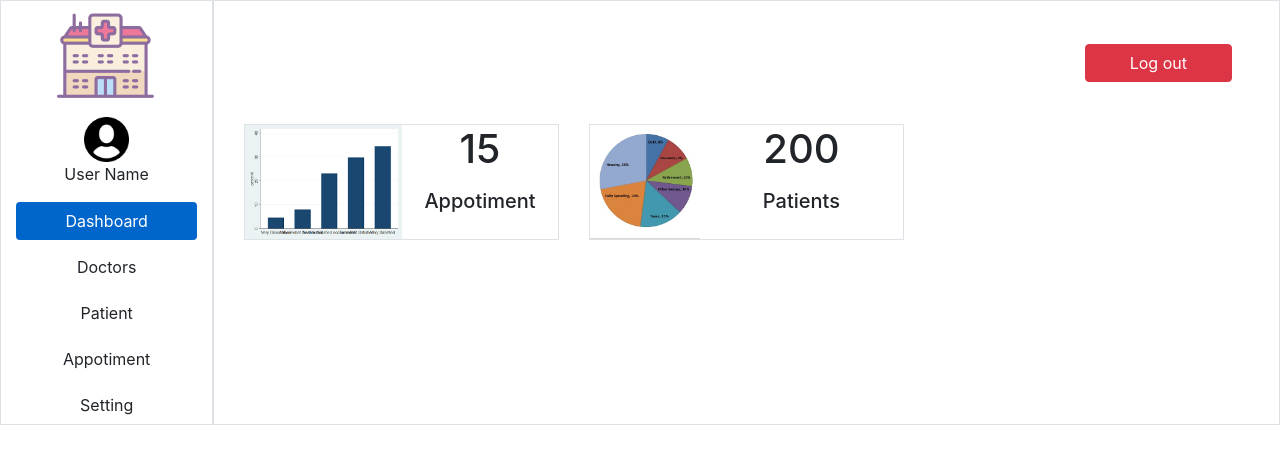
After one commit to DhruvSavaliya94/Hospital-Management-System, a PHP site: page /dashboard.html in a window 1280 px wide. The commit adds this page. Shown: the top 464 px of the page. Run offline with PHP 8.4, Linux system fonts and the light colour scheme; style sheets or scripts are compiled from the project's sources.

Commit message:
dashboard created.

```diff
--- a/Login.html
+++ b/Login.html
@@ -26,8 +26,10 @@
                             <div class="form-group">
                                 <input type="password" class="form-control" id="Password" placeholder="Password">
                             </div>
-                            <div class="form-group py-5">
+                            <div class="form-group pt-5">
                                 <button type="submit" class="btn btn-primary btn-block">Login</button>
+                                <a class="btn btn-info btn-block" href="Signup.html" role="button">If you have no
+                                    account then Sign up</a>
                             </div>
                         </form>
                     </div>
--- a/Signup.html
+++ b/Signup.html
@@ -18,7 +18,8 @@
                 <div class="col-md-10 border">
                     <div class="row d-flex justify-content-center">
                         <div class="col-6 col-sm-6 col-md-4 form-border my-5">
-                        <img class="d-block mx-auto py-3" width="35%" src="resources/images/user.png" alt="user_photo">
+                            <img class="d-block mx-auto py-3" width="35%" src="resources/images/user.png"
+                                alt="user_photo">
                             <form>
                                 <div class="form-group">
                                     <input type="email" class="form-control" id="Email" placeholder="Email ID">
--- /dev/null
+++ b/dashboard.html
@@ -0,0 +1,112 @@
+<!DOCTYPE html>
+<html lang="en">
+
+    <head>
+        <meta charset="UTF-8">
+        <link rel="stylesheet" type="text/css" href="resources/css/style.css">
+        <meta name="viewport" content="width=device-width, initial-scale=1">
+        <meta http-equiv="X-UA-Compatible" content="ie=edge">
+        <script src="resources/js/jquery-3.4.1.js"></script>
+        <link rel="stylesheet" type="text/css" href="resources/css/bootstrap.css">
+        <script src="resources/js/bootstrap.js"></script>
+        <title>Main</title>
+    </head>
+
+    <body>
+        <div class="container-fluid">
+            <div class="row">
+                <div class="col-md-2 border">
+                    <div class="text-center">
+                        <a href="#"><img src="resources/images/hospital.png" alt="Logo"></a>
+                    </div>
+                    <div class="text-center py-3">
+                        <img width="25%" src="resources/images/user.png" alt="user_photo">
+                        <p class="m-0 p-0">User Name</p>
+                    </div>
+                    <button class="tablinks btn btn-block button-hover" onclick="typ(event, 'Dashboard')"
+                        id="defaultOpen">Dashboard</button>
+                    <button class="tablinks btn btn-block button-hover" onclick="typ(event, 'Doctors')">Doctors</button>
+                    <button class="tablinks btn btn-block button-hover" onclick="typ(event, 'Patient')">Patient</button>
+                    <button class="tablinks btn btn-block button-hover"
+                        onclick="typ(event, 'Appotiment')">Appotiment</button>
+                    <button class="tablinks btn btn-block button-hover" onclick="typ(event, 'Setting')">Setting</button>
+                </div>
+                <div class="col-md-10 border">
+                    <div class="row d-flex justify-content-end">
+                        <div class="col-md-2 text-center Logout-button-margin">
+                            <a class="btn btn-danger btn-block" href="Signup.html" role="button">Log out</a>
+                        </div>
+                    </div>
+                    <div class="row">
+                        <div class="col">
+                            <!-- ############################ Dashboard page ############################-->
+                            <div id="Dashboard" class="tabcontent">
+                                <div class="row m-0 p-0">
+                                    <div class="col-md-4">
+                                        <div class="media border">
+                                            <img width="50%" src="resources/images/dashboard-graph-1.png"
+                                                alt="graph">
+                                            <div class="media-body">
+                                                <h1 class="mt-0 text-center">15</h1>
+                                                <h5 class="py-2 text-center">Appotiment</h5>
+                                            </div>
+                                        </div>
+                                    </div>
+                                    <div class="col-md-4">
+                                        <div class="media border">
+                                            <img width="35%" src="resources/images/dashboard-graph-2.jpg"
+                                                alt="graph">
+                                            <div class="media-body">
+                                                <h1 class="mt-0 text-center">200</h1>
+                                                <h5 class="py-2 text-center">Patients</h5>
+                                            </div>
+                                        </div>
+                                    </div>
+                                </div>
+                            </div>
+
+
+                            <div id="Doctors" class="tabcontent">
+                                <h3>Doctors</h3>
+                            </div>
+
+                            <div id="Patient" class="tabcontent">
+                                <h3>Patient</h3>
+                            </div>
+
+                            <div id="Appotiment" class="tabcontent">
+                                <h3>Appotiment</h3>
+                            </div>
+                            <div id="Setting" class="tabcontent">
+                                <h3>Setting</h3>
+                            </div>
+                        </div>
+                    </div>
+                </div>
+            </div>
+        </div>
+
+
+
+        <script>
+            function typ(evt, about) {
+                var i, tabcontent, tablinks;
+                tabcontent = document.getElementsByClassName("tabcontent");
+                for (i = 0; i < tabcontent.length; i++) {
+                    tabcontent[i].style.display = "none";
+                }
+                tablinks = document.getElementsByClassName("tablinks");
+                for (i = 0; i < tablinks.length; i++) {
+                    tablinks[i].className = tablinks[i].className.replace(" active", "");
+                }
+                document.getElementById(about).style.display = "block";
+                evt.currentTarget.className += " active";
+            }
+
+            // Get the element with id="defaultOpen" and click on it
+            document.getElementById("defaultOpen").click();
+        </script>
+
+    </body>
+
+</html>
--- a/resources/css/style.css
+++ b/resources/css/style.css
@@ -3,8 +3,24 @@
     padding: 0%;
 }
 
-/*############################## Sign-Up ##############################*/
+/*############################## Sign-Up Login-in ##############################*/
 
 .form-border{
     border: 1px solid black!important;
 }
+
+/*############################## Main ##############################*/
+
+.Logout-button-margin{
+    margin: 4% 3%;
+}
+
+.button-hover:hover{
+    background-color: #0066cc;
+    color: #ffff!important;
+}
+
+.button-hover.active{
+    background-color: #0066cc;
+    color: #ffff!important;
+}
```
Also changed, not shown: resources/images/dashboard-graph-1.png (added), resources/images/dashboard-graph-2.jpg (added). Lines whose indentation alone changed are shown as unchanged.
